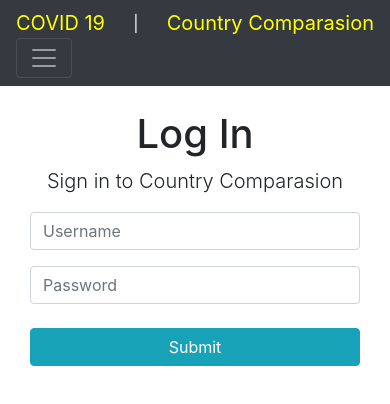
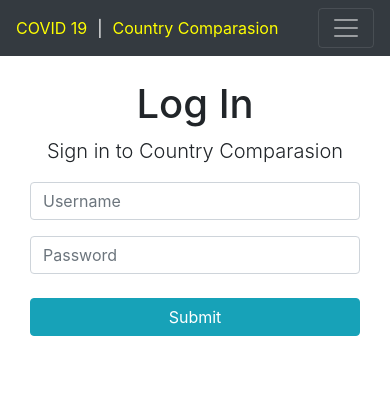
Before and after one commit to Strahinja88/country-comparison-vue-js, a Vue app: page /login in a window 390 px wide. Shown: the top 404 px of the page. Built offline with nearby package versions, Linux system fonts and the light colour scheme.

Commit message:
navbar correction

```diff
--- a/src/components/common/Navbar.vue
+++ b/src/components/common/Navbar.vue
@@ -1,15 +1,17 @@
 <template>
   <nav class="navbar navbar-expand-sm navbar-dark bg-dark mb-4">
     <div class="container">
+      <div class="custom-navbar-brand-wrapper">
         <router-link
           :to="isAuthenticated() ? {name: 'covid-19'} : {name: 'login'}"
-        class="custom-navbar-brand"
+          class="custom-navbar-brand-item"
         >COVID 19</router-link>
-      <span class="text-white px-3">|</span>
+        <span class="text-white custom-navbar-brand-devider">|</span>
         <router-link
           :to="isAuthenticated() ? {name: 'dashboard'} : {name: 'login'}"
-        class="custom-navbar-brand"
+          class="custom-navbar-brand-item"
         >Country Comparasion</router-link>
+      </div>
 
       <button class="navbar-toggler" type="button" data-toggle="collapse" data-target="#mobile-nav">
         <span class="navbar-toggler-icon"></span>
@@ -48,13 +50,29 @@ export default {
 </script>
 
 <style scoped>
-.custom-navbar-brand {
+.custom-navbar-brand-item {
   font-size: 20px;
   text-decoration: none;
   color: #fff;
 }
 
+.custom-navbar-brand-devider {
+  font-size: 20px;
+  padding: 10px;
+}
+
 .router-link-active {
   color: yellow;
 }
+
+/* Max width 600px */
+@media only screen and (max-width: 600px) {
+  .custom-navbar-brand-item {
+    font-size: 16px;
+  }
+
+  .custom-navbar-brand-devider {
+    font-size: 16px;
+  }
+}
 </style>
--- a/src/components/covid/TotalCases.vue
+++ b/src/components/covid/TotalCases.vue
@@ -56,4 +56,15 @@ export default {
 .total_recovered p {
   color: #8aca2b;
 }
+
+/* Max width 600px */
+@media only screen and (max-width: 600px) {
+  .stats h1 {
+    font-size: 30px;
+  }
+
+  .stats p {
+    font-size: 46px;
+  }
+}
 </style>
```
Lines whose indentation alone changed are shown as unchanged.
